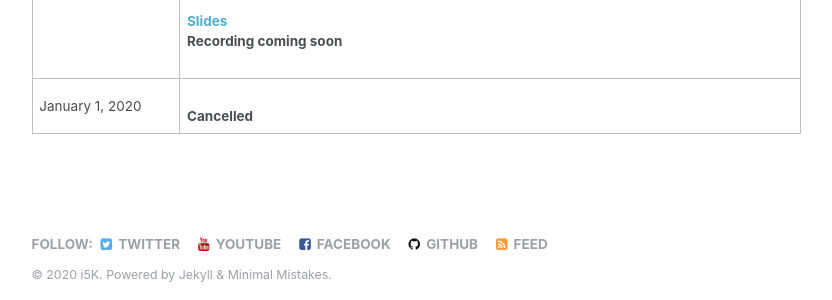
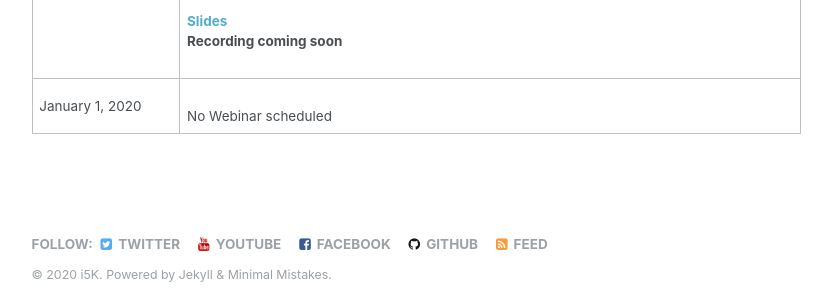
Before and after one commit to i5k/i5k.github.io, a Jekyll site: the page built from _pages/webinar.md, in a window 1280 px wide and 900 px high, scrolled down 10571 px. Shown: the part 562-862 px from the top of the window, without its empty margins (250-1082 px from the left). Built offline with Jekyll 4.4.1, drawn with Linux system fonts in a browser that asks for light colours.

Commit message:
Update webinar.md

```diff
--- a/_pages/webinar.md
+++ b/_pages/webinar.md
@@ -82,4 +82,4 @@ If you have problems connecting, please refer to this [WebEx help page](https://
 |October&nbsp;2nd,&nbsp;2019|<br> No webinar scheduled <br><br>|
 |November&nbsp;6th,&nbsp;2019|<br>__Speaker:__ Mark Daly, Director of Business Development, Dovetail Genomics<br><br>__Title:__ Good Biology Begins with a Great Genome<br><br>__Summary:__ Dovetail’s full de novo assembly services, including new services for annotation and 3D genome topology, new OmniC kits for restriction enzyme-free Hi-C.<br><br>__Slides coming soon__<br>__Recording coming soon__<br><br>|
 |December&nbsp;4th,&nbsp;2019|<br>__Speaker:__ Olga Vinnere Pettersson, PhD; Project Coordinator at the National Genomics Infrastructure, SciLifeLab, Sweden<br><br>__Title:__ DNA quality requirements for long-read, single molecule sequencing<br><br>__Summary:__ Why is DNA quality crucial for PacBio and Oxford Nanopore sequencing? Can DNA quality influence the sequencing outcome? I’ll cover the main factors that affect DNA quality and give a couple of suggestions how to succeed with DNA extractions.<br><br>__[Slides](webinar_slides/i5k_webinar_Pettersson_Dec-04-2019.pdf)__ <br>__Recording coming soon__ <br><br>|
-|January&nbsp;1,&nbsp;2020|<br>__Cancelled__|
+|January&nbsp;1,&nbsp;2020|<br> No Webinar scheduled|
```
